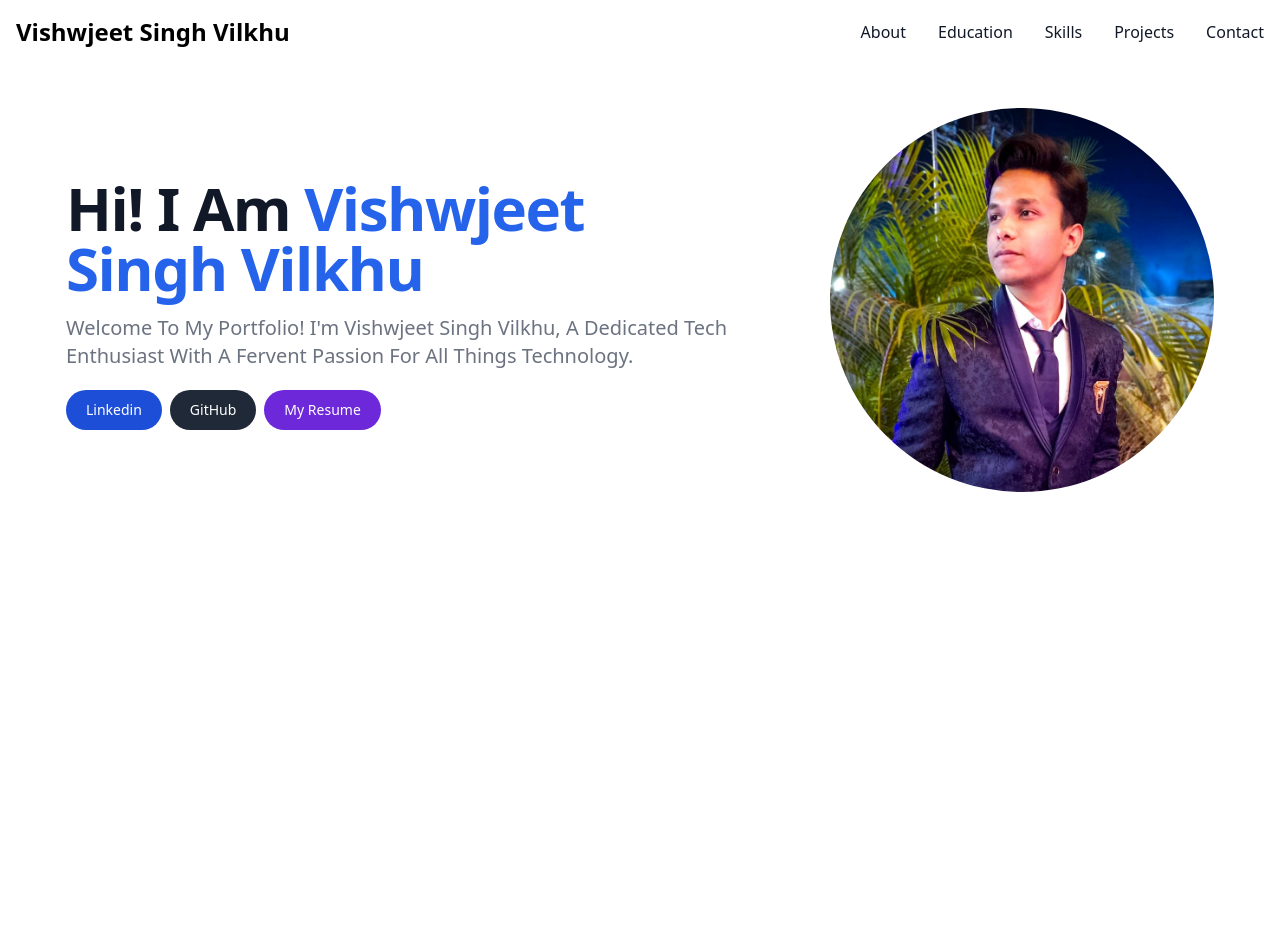
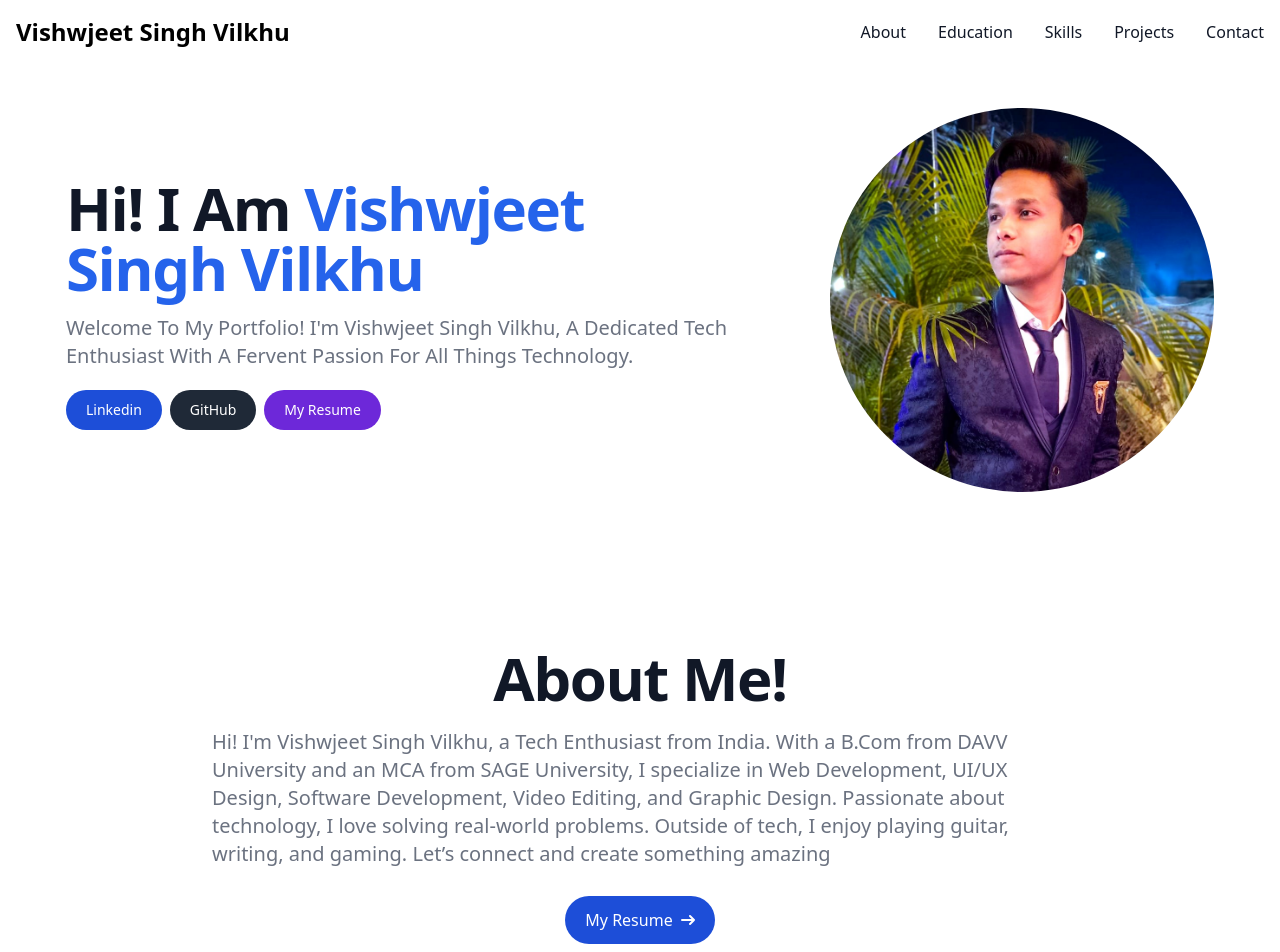
Before and after one commit to vishwjeet27/vishwjeet-portfolio, a React (Vite) app: page / in a window 1280 px wide. Shown: the top 952 px of the page. Before the commit the page ends 800 px from the top, so only its background shows below. Built offline with nearby package versions, Linux system fonts and the light colour scheme.

Commit message:
Written Code For About Section Using FlowBite

```diff
--- a/src/App.jsx
+++ b/src/App.jsx
@@ -2,6 +2,7 @@ import { useState } from 'react'
 import './App.css'
 import Navbar from './components/Navbar'
 import Hero from './components/Hero'
+import About from './components/About'
 
 function App() {
 
@@ -9,6 +10,7 @@ function App() {
     <>
      <Navbar></Navbar>
      <Hero></Hero>
+     <About></About>
     </>
   )
 }
--- a/src/components/About.jsx
+++ b/src/components/About.jsx
@@ -1,13 +1,42 @@
-function About(){
-
-    return(
-
-        <>
-
-        </>
-
-    )
-
+function About() {
+  return (
+    <>
+      <div className="mt-25 mb-7 bg-white border-gray-200 dark:bg-gray-900 flex flex-row flex-wrap items-center justify-around mx-auto p-5 text-gray-900 dark:text-white">
+        <h1 className="mb-5 text-4xl font-extrabold leading-none tracking-tight text-gray-900 md:text-5xl lg:text-6xl dark:text-white">
+          About Me!
+        </h1>
+        <p className="mb-7 text-lg font-normal text-gray-500 lg:text-xl sm:px-16 xl:px-48 dark:text-gray-400">
+          Hi! I'm Vishwjeet Singh Vilkhu, a Tech Enthusiast from India. With a
+          B.Com from DAVV University and an MCA from SAGE University, I
+          specialize in Web Development, UI/UX Design, Software Development,
+          Video Editing, and Graphic Design. Passionate about technology, I love
+          solving real-world problems. Outside of tech, I enjoy playing guitar,
+          writing, and gaming. Let’s connect and create something amazing
+        </p>
+        <a
+          href="resume.pdf" target="__blank"
+          className="inline-flex items-center justify-center px-5 py-3 text-base font-medium text-center text-white bg-blue-700 rounded-3xl hover:bg-blue-800 focus:ring-4 focus:ring-blue-300 dark:focus:ring-blue-900"
+        >
+          My Resume
+          <svg
+            className="w-3.5 h-3.5 ms-2 rtl:rotate-180"
+            aria-hidden="true"
+            xmlns="http://www.w3.org/2000/svg"
+            fill="none"
+            viewBox="0 0 14 10"
+          >
+            <path
+              stroke="currentColor"
+              strokeLinecap="round"
+              strokeLinejoin="round"
+              strokeWidth="2"
+              d="M1 5h12m0 0L9 1m4 4L9 9"
+            />
+          </svg>
+        </a>
+      </div>
+    </>
+  );
 }
 
-export default About
+export default About;
--- a/src/components/Hero.jsx
+++ b/src/components/Hero.jsx
@@ -4,20 +4,20 @@ function Hero() {
     <>
       <div className="mt-6 mb-6 bg-white border-gray-200 dark:bg-gray-900 flex flex-row flex-wrap-reverse items-center justify-around mx-auto p-5 text-gray-900 dark:text-white">
         <div className="w-2xl">
-          <h1 class="mb-4 text-4xl font-extrabold leading-none tracking-tight text-gray-900 md:text-5xl lg:text-6xl dark:text-white">
+          <h1 className="mb-4 text-4xl font-extrabold leading-none tracking-tight text-gray-900 md:text-5xl lg:text-6xl dark:text-white">
             Hi! I Am{" "}
-            <span class="text-blue-600 dark:text-blue-500">Vishwjeet Singh Vilkhu</span>{" "}
+            <span className="text-blue-600 dark:text-blue-500">Vishwjeet Singh Vilkhu</span>{" "}
           </h1>
-          <p class="text-lg font-normal text-gray-500 lg:text-xl dark:text-gray-400">
+          <p className="text-lg font-normal text-gray-500 lg:text-xl dark:text-gray-400">
           Welcome To My Portfolio! I'm Vishwjeet Singh Vilkhu, A Dedicated Tech Enthusiast With A Fervent Passion For All Things Technology.
           </p>
-          <button type="button" class="text-white bg-blue-700 hover:bg-blue-800 focus:outline-none focus:ring-4 focus:ring-blue-300 font-medium rounded-full text-sm px-5 py-2.5 text-center mt-5 me-2 mb-2 dark:bg-blue-600 dark:hover:bg-blue-700 dark:focus:ring-blue-800"><a href="https://www.linkedin.com/in/vishwjeet27" target="__blank">Linkedin</a></button>
-          <button type="button" class="text-white bg-gray-800 hover:bg-gray-900 focus:outline-none focus:ring-4 focus:ring-gray-300 font-medium rounded-full text-sm px-5 py-2.5 me-2 mb-2 dark:bg-gray-800 dark:hover:bg-gray-700 dark:focus:ring-gray-700 dark:border-gray-700"><a href="https://github.com/vishwjeet27" target="__blank">GitHub</a></button>
-          <button type="button" class="text-white bg-purple-700 hover:bg-purple-800 focus:outline-none focus:ring-4 focus:ring-purple-300 font-medium rounded-full text-sm px-5 py-2.5 text-center mb-2 dark:bg-purple-600 dark:hover:bg-purple-700 dark:focus:ring-purple-900"><a href="./resume.pdf" target="__blank">My Resume</a></button>
+          <button type="button" className="text-white bg-blue-700 hover:bg-blue-800 focus:outline-none focus:ring-4 focus:ring-blue-300 font-medium rounded-full text-sm px-5 py-2.5 text-center mt-5 me-2 mb-2 dark:bg-blue-600 dark:hover:bg-blue-700 dark:focus:ring-blue-800"><a href="https://www.linkedin.com/in/vishwjeet27" target="__blank">Linkedin</a></button>
+          <button type="button" className="text-white bg-gray-800 hover:bg-gray-900 focus:outline-none focus:ring-4 focus:ring-gray-300 font-medium rounded-full text-sm px-5 py-2.5 me-2 mb-2 dark:bg-gray-800 dark:hover:bg-gray-700 dark:focus:ring-gray-700 dark:border-gray-700"><a href="https://github.com/vishwjeet27" target="__blank">GitHub</a></button>
+          <button type="button" className="text-white bg-purple-700 hover:bg-purple-800 focus:outline-none focus:ring-4 focus:ring-purple-300 font-medium rounded-full text-sm px-5 py-2.5 text-center mb-2 dark:bg-purple-600 dark:hover:bg-purple-700 dark:focus:ring-purple-900"><a href="./resume.pdf" target="__blank">My Resume</a></button>
         </div>
         <div>
           <img
-            class="rounded-full w-96 h-96 mb-4"
+            className="rounded-full w-96 h-96 mb-4"
             src={VishwjeetImage}
             alt="image description"
           />
```
